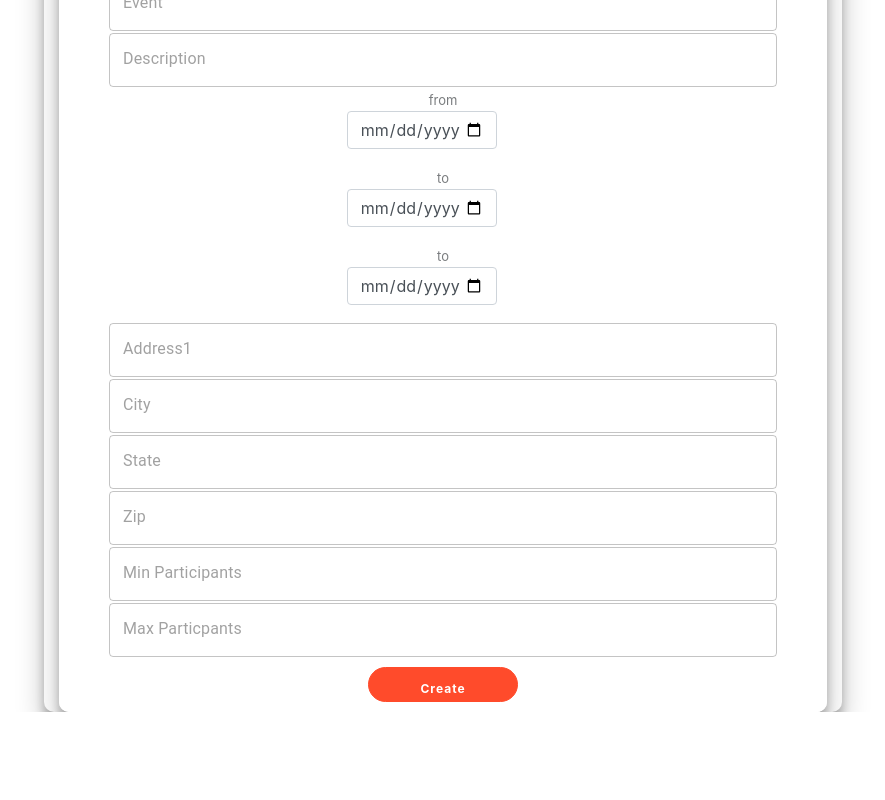
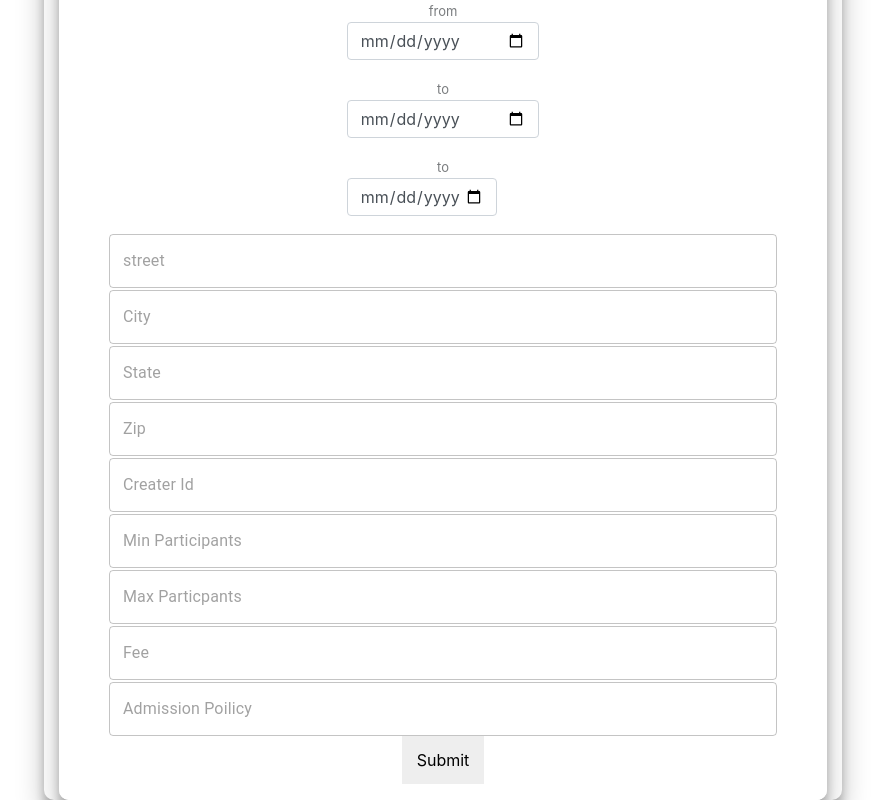
Before and after one commit to kasatsakshi/cmpe275-cloud-event-centre, a React (Create React App) app in the folder client/: page /createevent in a window 1280 px wide. Shown: the part 375-1175 px from the top of the page, without its empty margins (197-1082 px from the left). Before the commit the page ends 1087 px from the top, so only its background shows below. Built offline with nearby package versions, Linux system fonts and the light colour scheme.

Commit message:
create event connected with backend

```diff
--- a/client/package.json
+++ b/client/package.json
@@ -11,9 +11,10 @@
     "@testing-library/user-event": "^13.5.0",
     "antd": "^4.20.2",
     "aos": "^2.3.4",
+    "axios": "^0.27.2",
+    "bootstrap": "^4.4.1",
     "express": "^4.17.1",
     "moment": "^2.29.3",
-    "bootstrap": "^4.4.1",
     "react": "^18.1.0",
     "react-bootstrap": "^1.6.0",
     "react-date-range": "^1.4.0",
@@ -52,5 +53,5 @@
   "devDependencies": {},
   "author": "",
   "license": "ISC",
-  "proxy":"http://localhost:5000"
+  "proxy": "http://localhost:8080"
 }
--- a/client/src/components/CreateEvent.js
+++ b/client/src/components/CreateEvent.js
@@ -7,22 +7,71 @@ import FormControl from '@mui/material/FormControl';
 import FormLabel from '@mui/material/FormLabel';
 import TextField from '@mui/material/TextField';
 import { useState, useEffect } from "react";
+import axios from 'axios';
 
 function CreateEvent() {
 
   const [fromDate, setFromDate] = useState("");
   const [toDate, setToDate] = useState("");
-  const [deadline, setDeadline] = useState("");
+  const [deadlinee, setDeadline] = useState("");
+
+  const [formData, setFormData] = useState({
+    title: '',
+    description: '',
+    fee: '',
+    admissionPolicy: '',
+    startTime: '',
+    endTime: '',
+    deadline: '',
+    minimumParticipants: '',
+    maximumParticipants: '',
+    creatorId: '',
+    street: '',
+    city: '',
+    state: '',
+    zip: ''
+  });
+
+  const { title, description, fee, admissionPolicy, startTime, endTime, deadline, maximumParticipants, minimumParticipants, creatorId, street, city, state, zip } = formData;
+
+  const onChange = e => setFormData({ ...formData, [e.target.name]: e.target.value });
+
+  const onSubmit = async e => {
+    e.preventDefault();
+
+    console.log(formData);
+    //register({email,password,location});
+    axios.post(`/api/event`, null, { params: {
+      title,
+      description,
+      fee,
+      admissionPolicy,
+      startTime:startTime+'T'+'08:30',
+      endTime:endTime+'T'+'08:30',
+      deadline: deadline+'T'+'08:30',
+      minimumParticipants,
+      maximumParticipants,
+      creatorId,
+      street,
+      city,
+      state,
+      zip
+    }})
+    .then(response => response.status)
+    .catch(err => console.warn(err));
+
+  }
 
   const assignFromDate = e => {
     console.log(e.target.value);
     setFromDate(e.target.value);
+
   };
 
   return (
-    <div class="container" id="container" style={{marginTop:'500px'}}>
+    <div class="container" id="container" style={{ marginTop: '500px' }}>
       <div className='form-container register-container'>
-        <form action="#">
+        <form onSubmit={e => onSubmit(e)}>
           <h1>Create Event</h1>
           <div className='register-radio'>
             {/* <FormLabel className='register-label' id="account-type">Account Type</FormLabel> */}
@@ -39,28 +88,35 @@ function CreateEvent() {
 
           <TextField
             required
-            id="name"
+            id="title"
+            className='register-input-fields'
             placeholder='Event'
-            className='register-input-fields'
+            name='title'
+            value={title}
+            onChange={e => onChange(e)}
           />
+
           <TextField
             required
-            id="name"
+            id="description"
             placeholder='Description'
             className='register-input-fields'
+            name='description'
+            value={description}
+            onChange={e => onChange(e)}
           />
           <div className="col-sm-4">
             <div className="form-group">
               <span style={{ opacity: "0.6", fontSize: "13px" }}>from</span>
               <input
                 type="date"
-            name="from"
-            id="startdate"
+                name="startTime"
+                id="startTime"
                 min={new Date().toLocaleDateString('en-ca')}
-            value={fromDate}
-            onChange={assignFromDate}
+                value={startTime}
+                onChange={e=>onChange(e)}
                 className="form-control datepicker"
-            style={{ width: "150px" }}
+
               />
             </div>
           </div>
@@ -69,14 +125,13 @@ function CreateEvent() {
               <span style={{ opacity: "0.6", fontSize: "13px" }}>to</span>
               <input
                 type="date"
-            name="to"
+                name="endTime"
                 min={fromDate}
-            id="enddate"
-            value={toDate}
+                id="endTime"
+                value={endTime}
                 placeholder="Select Date"
-            onChange={e => setToDate(e.target.value)}
+                onChange={e => onChange(e)}
                 className="form-control datepicker"
-            style={{ width: "150px" }}
               />
             </div>
           </div>
@@ -86,13 +141,13 @@ function CreateEvent() {
               <span style={{ opacity: "0.6", fontSize: "13px" }}>to</span>
               <input
                 type="date"
-            name="dadline"
+                name="deadline"
                 min={new Date().toLocaleDateString('en-ca')}
-            max = {fromDate}
+                max={fromDate}
                 id="deadline"
                 value={deadline}
                 placeholder="Select Date"
-            onChange={e => setDeadline(e.target.value)}
+                onChange={e => onChange(e)}
                 className="form-control datepicker"
                 style={{ width: "150px" }}
               />
@@ -102,40 +157,88 @@ function CreateEvent() {
           <TextField
             required
             id="name"
-            placeholder='Address1'
+            placeholder='street'
             className='register-input-fields'
+            name='street'
+            value={street}
+            onChange={e => onChange(e)}
           />
           <TextField
             required
             id="name"
             placeholder='City'
             className='register-input-fields'
+            name='city'
+            value={city}
+            onChange={e => onChange(e)}
           />
           <TextField
             required
             id="name"
             placeholder='State'
             className='register-input-fields'
+            name='state'
+            value={state}
+            onChange={e => onChange(e)}
           />
           <TextField
             required
             id="name"
             placeholder='Zip'
             className='register-input-fields'
+            name='zip'
+            value={zip}
+            onChange={e => onChange(e)}
+          />
+          <TextField
+            required
+            id="creatorId"
+            placeholder='Creater Id'
+            className='register-input-fields'
+            name='creatorId'
+            value={creatorId}
+            onChange={e => onChange(e)}
           />
           <TextField
             required
             id="minPart"
             placeholder='Min Participants'
             className='register-input-fields'
+            name='minimumParticipants'
+            value={minimumParticipants}
+            onChange={e => onChange(e)}
           />
           <TextField
             required
             id="maxPart"
             placeholder='Max Particpants'
             className='register-input-fields'
+            name='maximumParticipants'
+            value={maximumParticipants}
+            onChange={e => onChange(e)}
           />
-          <button className='register-button'>Create Event</button>
+          <TextField
+            required
+            id="fee"
+            placeholder='Fee'
+            className='register-input-fields'
+            name='fee'
+            value={fee}
+            onChange={e => onChange(e)}
+          />
+          <TextField
+            required
+            id="admissionPolicy"
+            placeholder='Admission Poilicy'
+            className='register-input-fields'
+            name='admissionPolicy'
+            value={admissionPolicy}
+            onChange={e => onChange(e)}
+          />
+
+          <div className="form-group" >
+                    <input type="submit"  className="form-submit"  />
+            </div>
         </form>
       </div>
     </div>
```
Also changed, not shown: 1 other file (tests, documents, lock files or other folders). Lines whose indentation alone changed are shown as unchanged.
